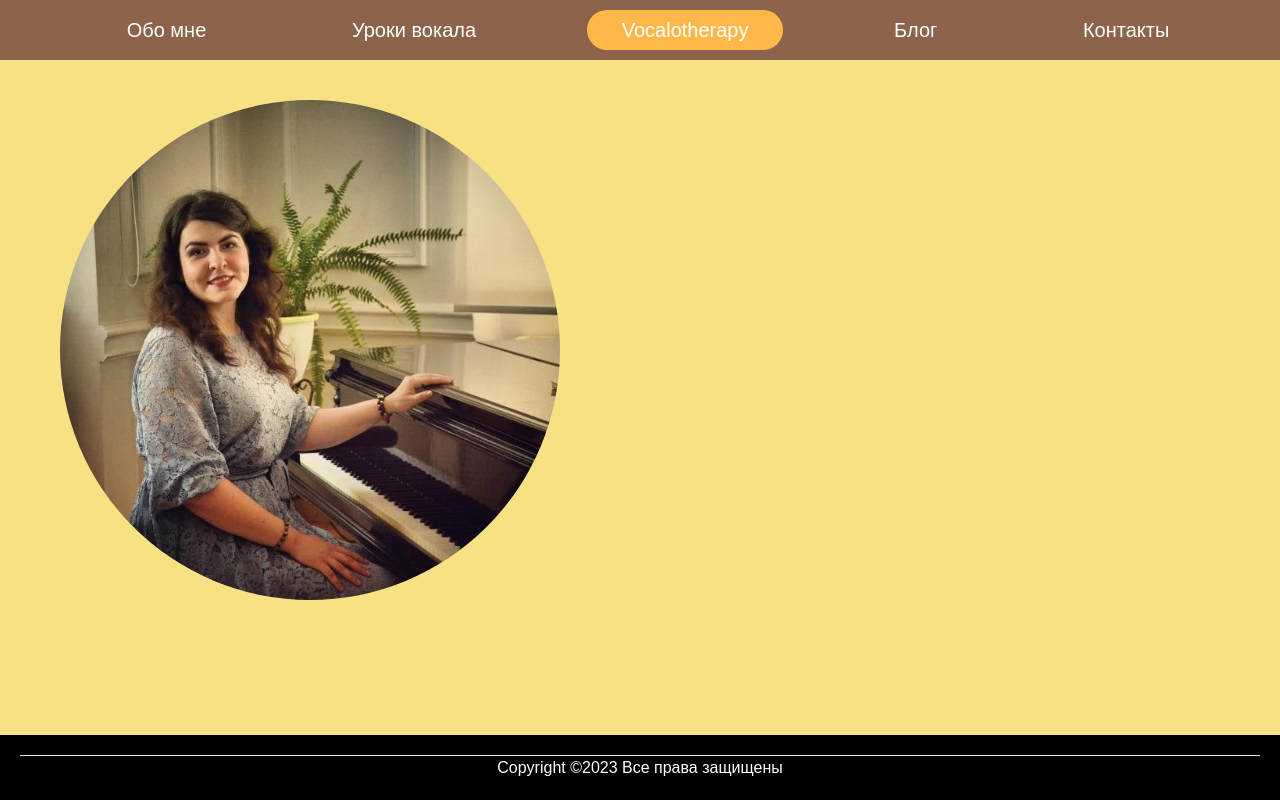
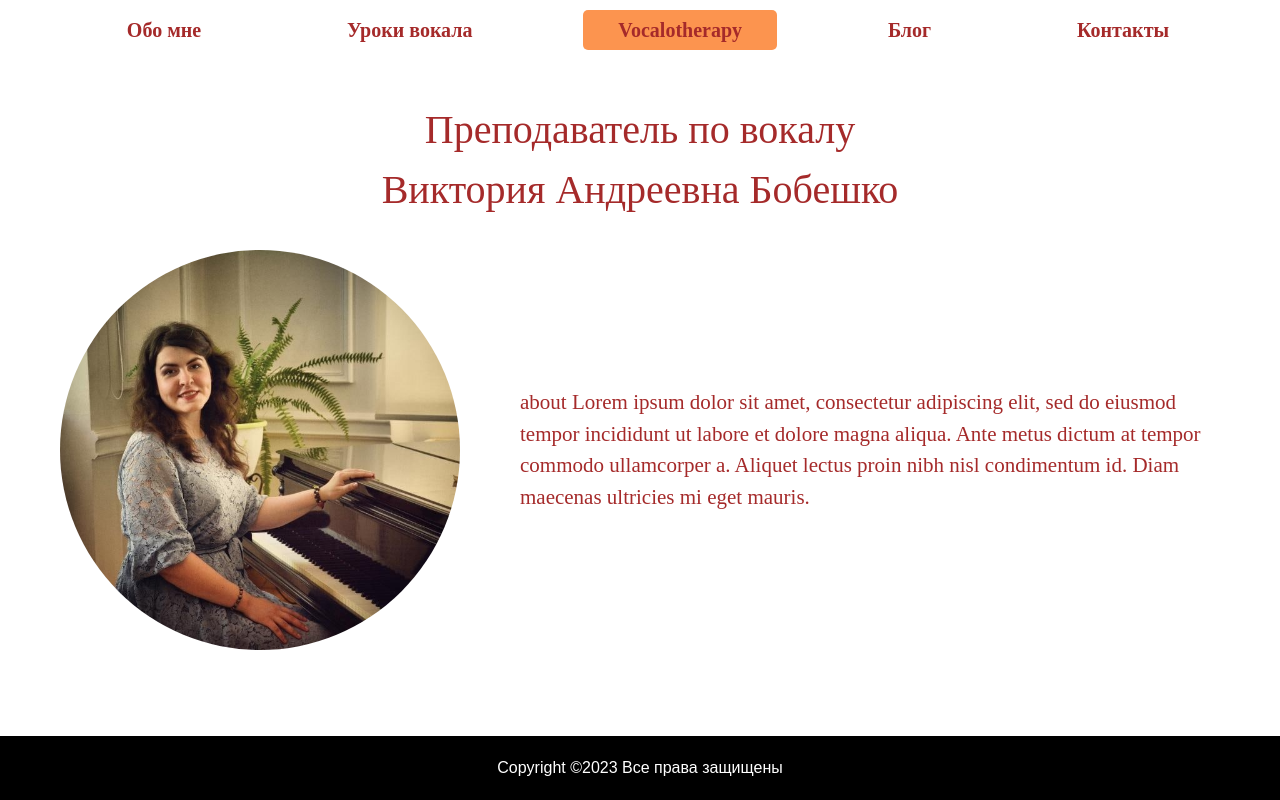
Before and after one commit to AlexIgn88/vocalotherapy, a Next.js app: page / in a window 1280 px wide. Built offline with nearby package versions, Linux system fonts and the light colour scheme.

Commit message:
index.js 	modified:   components/Footer.js 	modified:   components/Header.js 	modified:   components/Navbar.js 	modified:   components/NavbarListComponent.js 	modified:   displayParameters/globalStyles.ts 	modified:   pages/index.js 	new file:   public/img/note.jpg

```diff
--- a/components/Footer.js
+++ b/components/Footer.js
@@ -13,7 +13,7 @@ export default function Footer() {
                 zIndex: '3',
             }}
         >
-            <hr />
+            {/* <hr /> */}
             Copyright ©{new Date().getFullYear()} Все права защищены
         </footer>
     );
--- a/components/Header.js
+++ b/components/Header.js
@@ -6,7 +6,7 @@ export default function Header() {
     return <>
         <header
             style={{
-                background: 'rgb(141, 99, 75)',
+                // background: 'rgb(141, 99, 75)',
                 opacity: '100%',
                 position: 'fixed',
                 top: '0px',
--- a/components/Navbar.js
+++ b/components/Navbar.js
@@ -48,38 +48,17 @@ export default function Navbar() {
                     <DrawerOverlay />
                     <DrawerContent>
                         <DrawerCloseButton
-                        position={'absolute'}
-                        left={'10px'}
+                            position={'absolute'}
+                            left={'10px'}
                         />
                         <DrawerBody
-                            background={'#8d634b'}
+                            // background={'#8d634b'}
+                            background={'#f8e183'}
                         >
                             <NavbarListComponent
                                 flexDirection={'column'}
                             />
                         </DrawerBody>
-
-                        <DrawerFooter
-                            background={'#8d634b'}
-                            justifyContent={'center'}
-                        >
-                            <Button
-                                mr={3}
-                                backgroundColor={'#feb849'}
-                                color={'white'}
-                                onClick={onClose}
-                                _hover={{
-                                    backgroundColor: 'white',
-                                    color: 'black',
-                                }}
-                                _active={{
-                                    backgroundColor: 'white',
-                                    color: '#feb849',
-                                }}
-                            >
-                                Закрыть
-                            </Button>
-                        </DrawerFooter>
                     </DrawerContent>
                 </Drawer>
             </>
--- a/components/NavbarListComponent.js
+++ b/components/NavbarListComponent.js
@@ -34,7 +34,10 @@ export default function NavbarListComponent({ flexDirection }) {
                         m={{ base: '5px', lg: '10px', xl: '30px' }}
                         href={page.src}
                         className="link"
-                        color={'white'}
+                        // color={'white'}
+                        color={'brown'}
+                        fontFamily={'cursive'}
+                        fontWeight={'bold'}
                         textDecoration={'none'}
                         fontSize={'20px'}
                     >
--- a/displayParameters/globalStyles.ts
+++ b/displayParameters/globalStyles.ts
@@ -2,6 +2,7 @@ export const globalStyles = {
     'html, body': {
         height: '100%',
         // backgroundColor: '#f8e183',
+        // background: 'linear-gradient(to right, #f8e183, white)',
         fontFamily: 'sans-serif',
     },
     '#__next': {
@@ -14,8 +15,9 @@ export const globalStyles = {
         marginTop: '70px',
     },
     '.active': {
-        'backgroundColor': '#feb849',
-        'borderRadius': '50px',
+        // 'backgroundColor': '#feb849',
+        'backgroundColor': 'rgb(252,148,79)',
+        'borderRadius': '5px',
     },
 
     // '.main-footer ul': {
--- a/pages/index.js
+++ b/pages/index.js
@@ -2,8 +2,9 @@ import Head from 'next/head';
 import { Global } from '@emotion/react';
 import Image from 'next/image';
 import background from '../public/img/vocalotherapy.jpg';
-import { Box } from '@chakra-ui/react';
+import { Box, Flex, Heading } from '@chakra-ui/react';
 import { marginParameters, halfMarginParameters } from '../displayParameters/marginParameters';
+// import { h1HeadersFontSize } from '../displayParameters/fontParameters';
 // import { flexDirection } from '../displayParameters/flexParameters';
 
 
@@ -13,35 +14,55 @@ export default function HomePage() {
       <Head>
         <title>Vocalotherapy</title>
       </Head>
-      <Global styles={{ 'body': { backgroundColor: '#f8e183', } }} />
+      {/* <Global styles={{ 'body': { backgroundColor: '#f8e183', } }} /> */}
+      {/* <Global styles={{ 'body': { backgroundColor: 'rgb(29,13,0)', } }} /> */}
+      {/* <Global styles={{ 'body': { backgroundColor: 'rgb(50,45,42)', } }} /> */}
+      {/* <Global styles={{ 'body': { backgroundImage: 'url("../img/note.jpg")', } }} /> */}
       <Box
         className='home-page'
         m={marginParameters}
         mt={halfMarginParameters}
-        // mt={marginParameters}
         mb={halfMarginParameters}
+        // color={'white'}
+        color={'brown'}
+        fontFamily={'cursive'}
+      >
+        <Flex
+          flexDirection={'column'}
+          // fontSize={h1HeadersFontSize}
+          justifyContent={'center'}
+          alignItems={'center'}
+          mb={halfMarginParameters}
+          fontSize={'5vmin'}
+        >
+          <Box>Преподаватель по вокалу</Box>
+          <Box>Виктория Андреевна Бобешко</Box>
+        </Flex>
+        <Flex
+          flexDirection={{ base: 'column', md: 'row' }}
+          alignItems={'center'}
+          gap={marginParameters}
         >
           <Image
             src={background}
             alt='Vocalotherapy'
             placeholder="blur"
-          // style={{
-          //   objectFit: 'cover',
-          //   objectPosition: 'left',
-          // }}
-          // fill={true}
-
             height={200}
             width={300}
             priority={true}
             style={{
               borderRadius: '50%',
-          // height: '400px',
-          width: '500px',
+              width: '400px',
               objectFit: 'cover',
               objectPosition: 'center',
             }}
           />
+          <Box>about Lorem ipsum dolor sit amet,
+            consectetur adipiscing elit, sed do eiusmod tempor incididunt ut labore et dolore magna aliqua.
+            Ante metus dictum at tempor commodo ullamcorper a.
+            Aliquet lectus proin nibh nisl condimentum id. Diam maecenas ultricies mi eget mauris.
+          </Box>
+        </Flex>
       </Box>
     </>
   )
```
Also changed, not shown: public/img/note.jpg (added). Lines whose indentation alone changed are shown as unchanged.
